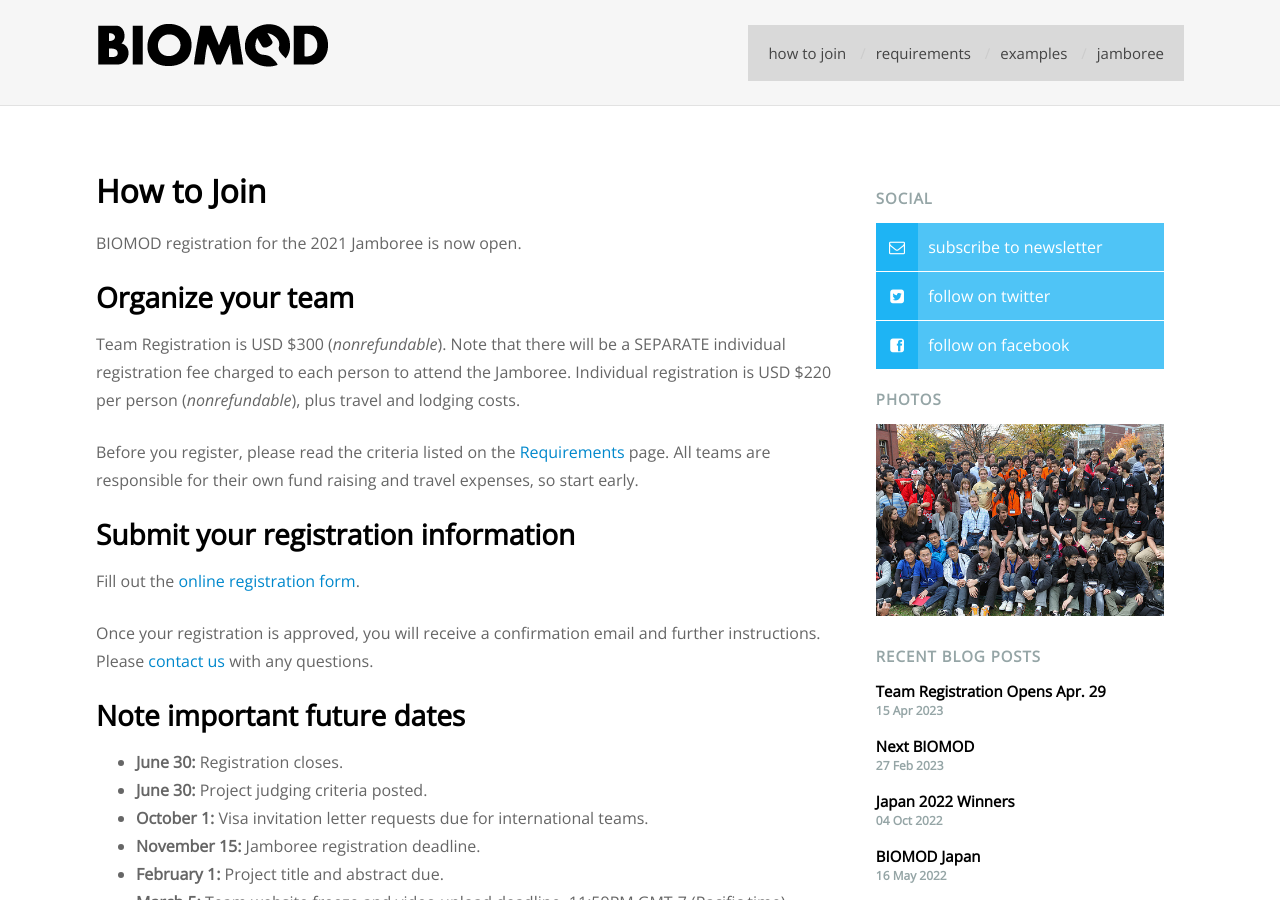
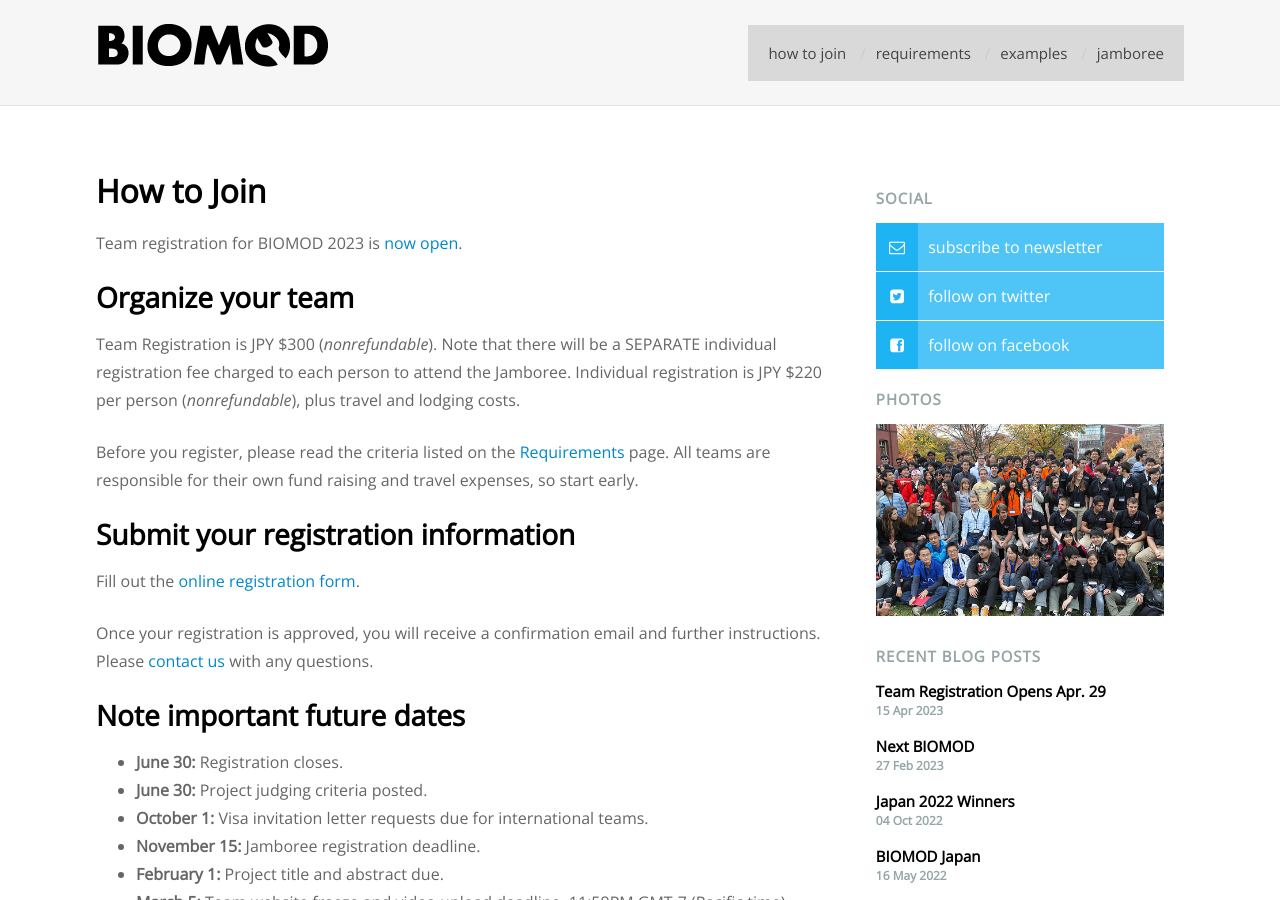
Before and after one commit to sdouglas/biomod, a Jekyll site: the page built from how-join/index.md, in a window 1280 px wide and 900 px high. Built offline with Jekyll 4.4.1, drawn with Linux system fonts in a browser that asks for light colours; nearby versions of some CDN libraries.

Commit message:
Updates for 2023 team registration
updated team registration website link (Peatix) for BIOMOD 2023

```diff
--- a/how-join/index.md
+++ b/how-join/index.md
@@ -5,17 +5,17 @@
 ---
 
 
-BIOMOD registration for the 2021 Jamboree is now open.
+Team registration for BIOMOD 2023 is [now open](https://peatix.com/event/3562202/view?k=fae1f3a05f7e51417bdd49dcaac609392f05b210).
 
 ## Organize your team
 
-Team Registration is USD ${{ site.team_registration_fee }} (*nonrefundable*). Note that there will be a SEPARATE individual registration fee charged to each person to attend the Jamboree. Individual registration is USD ${{ site.individual_registration_fee }} per person (*nonrefundable*), plus travel and lodging costs.
+Team Registration is JPY ${{ site.team_registration_fee }} (*nonrefundable*). Note that there will be a SEPARATE individual registration fee charged to each person to attend the Jamboree. Individual registration is JPY ${{ site.individual_registration_fee }} per person (*nonrefundable*), plus travel and lodging costs.
 
 Before you register, please read the criteria listed on the [Requirements](/requirements) page. All teams are responsible for their own fund raising and travel expenses, so start early.
 
 ## Submit your registration information
 
-Fill out the [online registration form](https://biomod.wufoo.com/forms/2021-team-registration-form/).
+Fill out the [online registration form](https://peatix.com/event/3562202/view?k=fae1f3a05f7e51417bdd49dcaac609392f05b210).
 
 Once your registration is approved, you will receive a confirmation email and further instructions. Please [contact us](/contact) with any questions.
 
```
